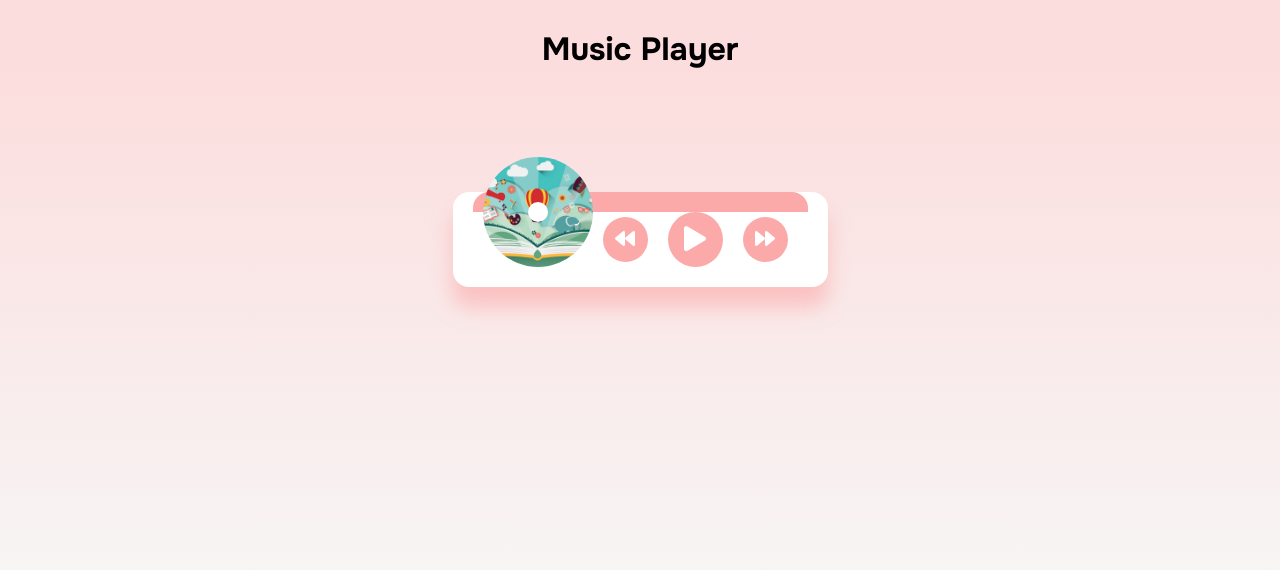
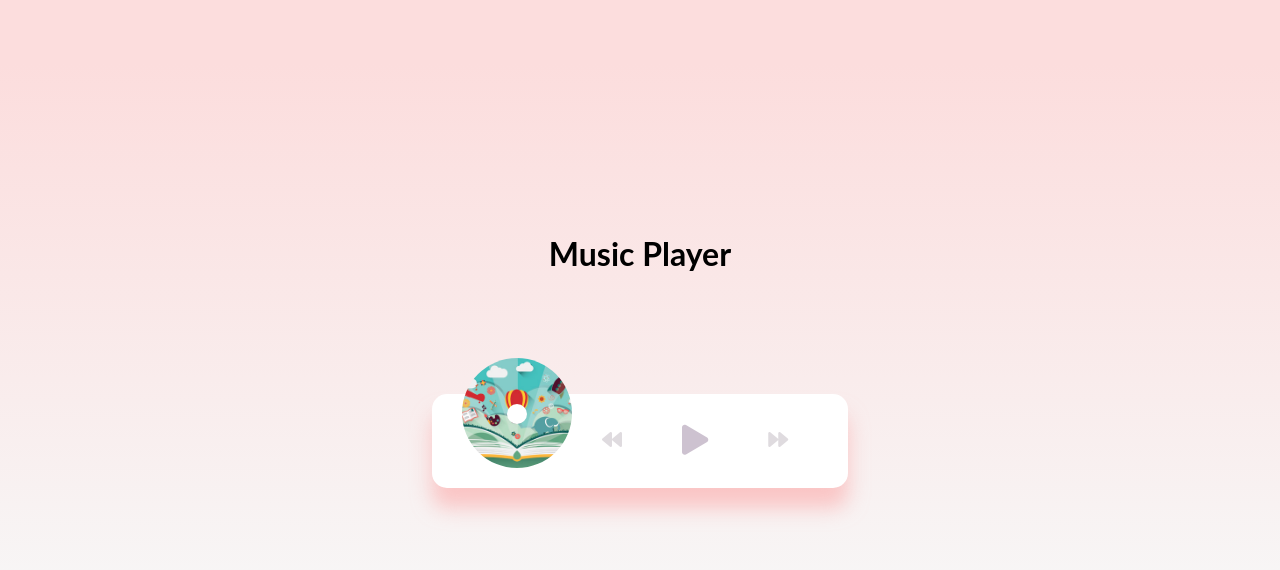
Before and after one commit to poncardasm/web-browser-api, a website built with Vite: page 08-music-player-project/index.html in a window 1280 px wide. Built offline with nearby package versions, Linux system fonts and the light colour scheme.

Commit message:
Update music player layout and styles in style.css

```diff
--- a/08-music-player-project/style.css
+++ b/08-music-player-project/style.css
@@ -1,5 +1,3 @@
-@import url('https://fonts.googleapis.com/css2?family=Onest:wght@100..900&display=swap');
-
 * {
   box-sizing: border-box;
 }
@@ -14,13 +12,14 @@ body {
   display: flex;
   flex-direction: column;
   align-items: center;
-  justify-items: center;
-  font-family: 'Onest', sans-serif;
+  justify-content: center;
+  font-family: 'Lato', sans-serif;
+  margin: 0;
 }
 
 .music-container {
   background-color: #fff;
-  border-radius: 16px;
+  border-radius: 15px;
   box-shadow: 0 20px 20px 0 rgba(252, 169, 169, 0.6);
   display: flex;
   padding: 20px 30px;
@@ -55,11 +54,22 @@ body {
   bottom: 0;
   left: 0;
   animation: rotate 3s linear infinite;
+
   animation-play-state: paused;
 }
 
 .music-container.play .img-container img {
   animation-play-state: running;
+}
+
+@keyframes rotate {
+  from {
+    transform: rotate(0deg);
+  }
+
+  to {
+    transform: rotate(360deg);
+  }
 }
 
 .navigation {
@@ -70,48 +80,41 @@ body {
 }
 
 .action-btn {
-  background-color: #fca9a9;
-  border: none;
-  border-radius: 50%;
-  color: #fff;
+  background-color: #fff;
+  border: 0;
+  color: #dfdbdf;
+  font-size: 20px;
   cursor: pointer;
-  font-size: 20px;
-  height: 45px;
-  margin: 0 10px;
-  width: 45px;
-}
-
-.action-btn:hover {
-  background-color: #e58b8b;
+  padding: 10px;
+  margin: 0 20px;
 }
 
 .action-btn.action-btn-big {
-  font-size: 25px;
-  height: 55px;
-  width: 55px;
+  color: #cdc2d0;
+  font-size: 30px;
 }
 
 .action-btn:focus {
-  outline: none;
+  outline: 0;
 }
 
 .music-info {
-  background-color: #fca9a9;
-  border-radius: 16px 16px 0 0;
+  background-color: rgba(255, 255, 255, 0.5);
+  border-radius: 15px 15px 0 0;
   position: absolute;
   top: 0;
   left: 20px;
   width: calc(100% - 40px);
   padding: 10px 10px 10px 150px;
-  opacity: 1;
+  opacity: 0;
   transform: translateY(0%);
   transition: transform 0.3s ease-in, opacity 0.3s ease-in;
   z-index: 0;
 }
 
 .music-container.play .music-info {
+  opacity: 1;
   transform: translateY(-100%);
-  opacity: 1;
 }
 
 .music-info h4 {
@@ -119,4 +122,18 @@ body {
 }
 
 .progress-container {
+  background: #fff;
+  border-radius: 5px;
+  cursor: pointer;
+  margin: 10px 0;
+  height: 4px;
+  width: 100%;
 }
+
+.progress {
+  background-color: #fe8daa;
+  border-radius: 5px;
+  height: 100%;
+  width: 0%;
+  transition: width 0.1s linear;
+}
```
